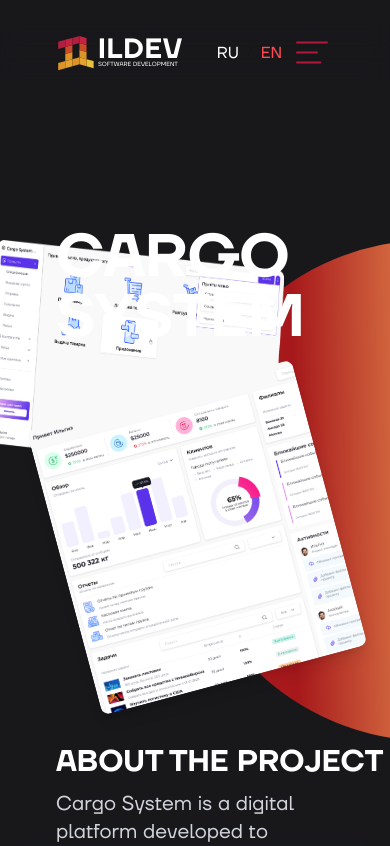
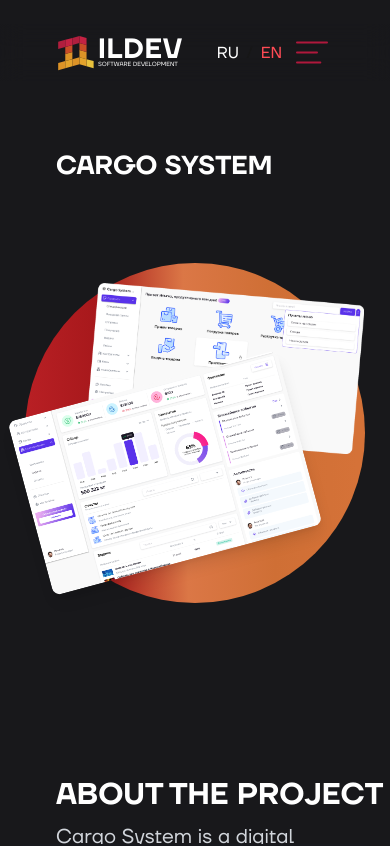
Before and after one commit to su1i4/ILDEV, a Next.js app: page /en/cargo-system in a window 390 px wide. Shown: the top 846 px of the page. Built offline with nearby package versions, Linux system fonts and the light colour scheme.

Commit message:
added container mx-auto

```diff
--- a/src/app/[locale]/cargo-system/page.tsx
+++ b/src/app/[locale]/cargo-system/page.tsx
@@ -28,7 +28,7 @@
   if (!mounted) return null;
 
   return (
-    <div className="w-full h-[100vh] overflow-y-auto flex flex-col gap-[100px] md:gap-[20px]">
+    <div className="w-full h-[100vh] mx-auto container  overflow-y-auto flex flex-col gap-[100px] md:gap-[20px]">
       <CargoSystemBanner />
       <InfoTitle
         texts={[t("global.desc"), t("global.proccess")]}
--- a/src/app/[locale]/contacts/page.tsx
+++ b/src/app/[locale]/contacts/page.tsx
@@ -15,7 +15,7 @@
 
   const currentWidth = width > 770 ? "80px" : "40px";
   return (
-    <div className="w-full min-h-screen overflow-y-auto pt-[250px] md:pt-[150px]">
+    <div className="w-full mx-auto container min-h-screen overflow-y-auto pt-[250px] md:pt-[150px]">
       <div className="flex  lg:flex-col justify-between items-center gap-10 max-w-[90%] md:max-w-[85%] lg:max-w-[80%] mx-auto">
         <div
           className={`text-white text-center lg:text-left mb-4 lg:mb-0 ${
--- a/src/app/[locale]/services/page.tsx
+++ b/src/app/[locale]/services/page.tsx
@@ -34,7 +34,7 @@
   const t = useTranslations();
 
   return (
-    <div className="w-full h-[100vh] overflow-y-auto flex flex-col gap-[100px] md:gap-[60px]">
+    <div className="w-full mx-auto container h-[100vh] overflow-y-auto flex flex-col gap-[100px] md:gap-[60px]">
       <Container>
         <div className="mt-[120px] md:mt-[80px] flex flex-col gap-[20px]">
           <h1 className="text-[64px] font-[600] md:text-[32px]">Наши услуги</h1>
--- a/src/app/[locale]/vacancies/page.tsx
+++ b/src/app/[locale]/vacancies/page.tsx
@@ -9,7 +9,7 @@
   const t = useTranslations();
 
   return (
-    <div className="w-full h-[100vh] overflow-y-auto flex flex-col gap-[100px]">
+    <div className="w-full mx-auto container h-[100vh] overflow-y-auto flex flex-col gap-[100px]">
       <Container>
         <div className="mt-[100px]">
           <h1 className="text-[64px] font-[600] mb-[20px] xs:text-[24px] md:text-[32px] lg:text-[38px] ">
--- a/src/lib/data/cargo-system.ts
+++ b/src/lib/data/cargo-system.ts
@@ -1,5 +1,5 @@
 import CargoLogin from "@/assets/images/login.png";
-import CargoOrder from "@/assets/images/cargo-system-2.png";
+import CargoOrder from "@/assets/images/image 33.png";
 import CargoMaps from "@/assets/images/cargo-maps.png";
 import CargoDashboard from "@/assets/images/cargo-dashboard.png";
 
@@ -46,7 +46,7 @@
       },
       {
         image: CargoOrder,
-        className: "-rotate-6",
+        className: "h-[242px]",
       },
     ],
   },
--- a/src/screens/main/ui/cargo-system/cargo-system-banner/index.tsx
+++ b/src/screens/main/ui/cargo-system/cargo-system-banner/index.tsx
@@ -29,32 +29,32 @@
   const t = useTranslations();
 
   return (
-    <div className=" bg-zinc-900 flex flex-col justify-between gap-[150px] px-6 lg:gap-[300px]">
-      <div className="relative flex lg:flex-col flex-row  pt-20 lg:pt-32 px-4 lg:px-8 mt-[100px]">
+    <div className=" bg-zinc-900 flex flex-col justify-between gap-[150px] xs:gap-[50px] px-6 lg:gap-[300px]">
+      <div className="relative flex lg:flex-col flex-row  pt-20 lg:pt-32 px-4 lg:px-8 mt-[100px] xs:pt-[50px]">
         <motion.div
-          className="container mx-auto lg:max-w-7xl z-10"
+          className="container mx-auto lg:max-w-7xl z-10 "
           initial={fadeInUp.initial}
           animate={fadeInUp.animate}
           transition={fadeInUp.transition}
         >
-          <div className="max-w-3xl">
-            <h1 className="text-5xl md:text-4xl lg:text-6xl font-bold text-white leading-tight mb-8">
+          <div className="max-w-3xl   ">
+            <h1 className="text-5xl   sm:text-[35px]  xs:text-[26px]  font-bold text-white leading-tight mb-8   ">
               CARGO SYSTEM
             </h1>
           </div>
         </motion.div>
 
         <motion.div
-          className="relative w-full lg:w-[45%] mt-12 lg:mt-0 lg:absolute lg:right-8 lg:top-1/2 lg:-translate-y-1/2"
+          className="relative w-full   mt-12     "
           initial={fadeInRight.initial}
           animate={fadeInRight.animate}
           transition={fadeInRight.transition}
         >
-          <div className="relative flex justify-center lg:justify-start h-[400px] lg:h-[600px]">
-            <div className="w-[501px] h-[501px] rounded-full bg-custom-gradient absolute "></div>
+          <div className="relative flex justify-center   h-[400px]  ">
+            <div className="w-[501px] h-[501px] rounded-full bg-custom-gradient absolute md:w-[470px] md:h-[470px] sm:max-w-[450px] sm:max-h-[450px] xs:w-[350px] xs:h-[350px] ms:w-[340px] ms:h-[340px]"></div>
 
             <motion.div
-              className="absolute left-0 lg:-left-[120px] top-[150px] z-[2] w-[610px] md:w-[350px] lg:w-auto"
+              className="absolute left-0     max-h-[295px] h-full  top-[150px] z-[2] w-[610px]     lg:left-[10px] md:-left-[50px]   xs:w-[270px]  xs:h-[200px]  xs:top-[110px] xs:-left-[20px]  ms:-left-[30px] ms:w-full  ms:top-[120px]  ms:h-[180px] "
               initial={imageAnimation.initial}
               animate={imageAnimation.animate}
               transition={imageAnimation.transition}
@@ -62,11 +62,11 @@
               <Image
                 src={CargoSystem1}
                 alt="Desktop view"
-                className="w-[372px] h-[295px] rounded-lg object-cover shadow-lg hover:scale-105 transition-transform duration-300 rotate-[-15deg]"
+                className="w-[372px] h-full rounded-lg object-cover shadow-lg hover:scale-105 transition-transform duration-300 rotate-[-15deg]"
               />
             </motion.div>
             <motion.div
-              className="absolute right-[50px]  z-[1] w-[433px] md:w-[300px]"
+              className="absolute right-[50px] max-h-[233px]  z-[1] w-[433px] md:w-[400px]    lg:top-[20px] lg:right-[50px]  sm:left-[140px]  xs:w-[280px]   xs:left-[80px]  ms:w-full  ms:left-[30px]  "
               initial={imageAnimation.initial}
               animate={imageAnimation.animate}
               transition={{ ...imageAnimation.transition, delay: 0.6 }}
@@ -74,7 +74,7 @@
               <Image
                 src={CargoSystem2}
                 alt="Mobile view"
-                className="w-[415px] h-[233px] rounded-lg hover:scale-105 transition-transform duration-300 "
+                className="w-[415px] h-full rounded-lg hover:scale-105 transition-transform duration-300  object-cover"
               />
             </motion.div>
           </div>
@@ -103,7 +103,7 @@
             <h1 className="text-[32px] font-medium">
               {t("cargosystem.project-sum")}
             </h1>
-            <div className="flex gap-[20px] sm:flex-col text-white rounded-lg">
+            <div className="flex gap-[20px] sm:flex-col text-white rounded-lg ">
               <div className="flex-1 border border-gray-700 p-[30px] md:p-[20px]">
                 <p className="text-[64px] md:text-[32px] font-bold">100 000+</p>
                 <p className="text-[48px] md:text-[32px] font-medium">
--- a/src/screens/screenshots/index.tsx
+++ b/src/screens/screenshots/index.tsx
@@ -10,23 +10,23 @@
 const ScreenshotCard: React.FC<ScreenshotCardProps> = ({ title, images }) => {
   return (
     <div>
-      <h2 className="text-[32px] font-medium mb-6 sm:mb-0 md:text-[20px] md:mb-[15px]">
+      <h2 className="text-[32px] font-medium mb-6 md:mb-0 md:text-[20px]  ">
         {title}
       </h2>
       <div
         className={`${
           images.length === 1
             ? "w-full"
-            : "md:gap-[10px] flex flex-wrap justify-center gap-[50px] "
+            : "  flex md:flex-col   sm:mb-[20px]  gap-[20px]  "
         }`}
       >
         {Array.isArray(images) &&
           images.map(({ image, className }, i) => (
-            <div key={i}>
+            <div key={i } className=''>
               <Image
                 src={image}
                 alt={title}
-                className={`object-contain w-full rounded-xl ${className}`}
+                className={`object-contain max-w-[661px] w-full  max-h-[377px]   h-full  md:w-full       rounded-xl ${className}`}
               />
             </div>
           ))}
```
Also changed, not shown: src/assets/images/image 33.png (added).
